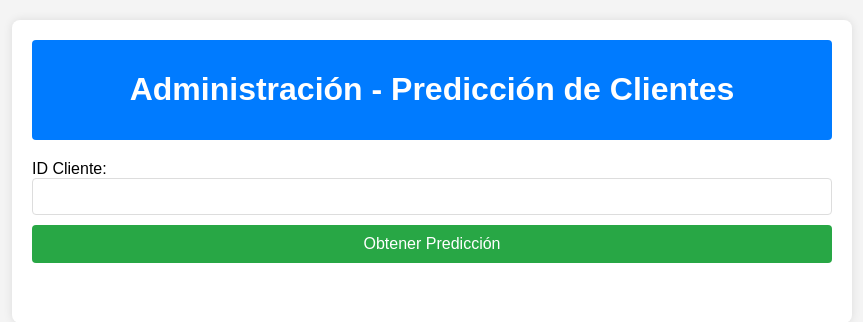
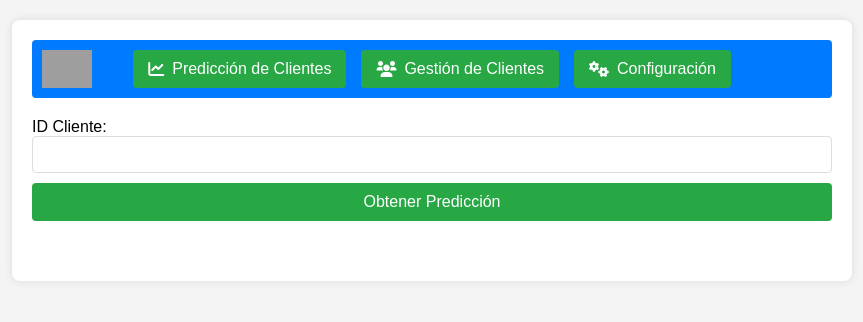
Before and after one commit to festradaScientone/app-lempira, a Flask app: page / in a window 1280 px wide. Shown: the top 322 px of the page, without its empty margins (208-1071 px from the left). Run offline with Flask 3, Linux system fonts and the light colour scheme; parts of the project's set-up code (start-up, migrations or seed data) failed here and were passed over; grey boxes are pictures that could not be loaded.

Commit message:
adsdasdasd

```diff
--- a/templates/index.html
+++ b/templates/index.html
@@ -27,6 +27,37 @@
             color: #fff;
             text-align: center;
             border-radius: 4px;
+            position: relative;
+        }
+        .header img {
+            position: absolute;
+            left: 10px;
+            top: 10px;
+            width: 50px;
+            height: auto;
+        }
+        .header-buttons {
+            display: flex;
+            justify-content: center;
+            gap: 15px;
+        }
+        .header-button {
+            display: flex;
+            align-items: center;
+            background: #28a745;
+            color: #fff;
+            border: none;
+            border-radius: 4px;
+            padding: 10px 15px;
+            cursor: pointer;
+            font-size: 16px;
+            text-decoration: none;
+        }
+        .header-button i {
+            margin-right: 8px;
+        }
+        .header-button:hover {
+            background: #218838;
         }
         form {
             display: flex;
@@ -80,7 +111,18 @@
 <body>
     <div class="container">
         <div class="header">
-            <h1>Administración - Predicción de Clientes</h1>
+            <img src="https://scientone-media-files-chatbot-dev.s3.amazonaws.com/lempira.png" alt="Lempira Bank Logo">
+            <div class="header-buttons">
+                <a href="#" class="header-button">
+                    <i class="fas fa-chart-line"></i> Predicción de Clientes
+                </a>
+                <a href="#" class="header-button">
+                    <i class="fas fa-users"></i> Gestión de Clientes
+                </a>
+                <a href="#" class="header-button">
+                    <i class="fas fa-cogs"></i> Configuración
+                </a>
+            </div>
         </div>
         <form id="predict-form">
             <label for="id_cliente">ID Cliente:</label>
```
